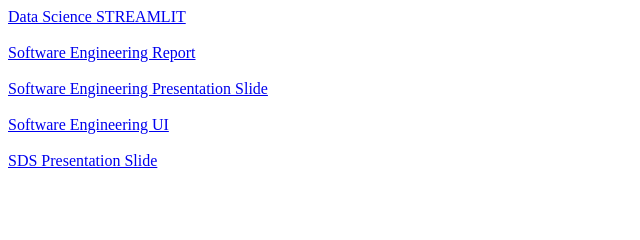
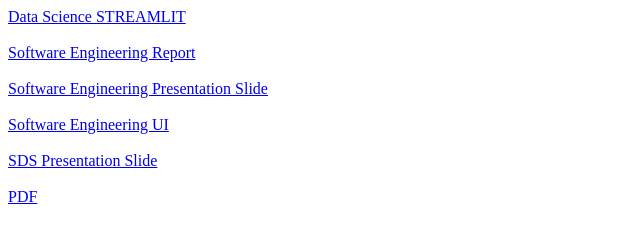
Before and after one commit to OscarChai/OscarChai.github.io, a plain HTML site: page index.html in a window 1280 px wide. Shown: the full height of the page, 0-640 px from the left. Drawn offline with Linux system fonts and the light colour scheme.

Commit message:
Add PDF link to index.html
Added a link to a PDF document in the HTML file.

```diff
--- a/index.html
+++ b/index.html
@@ -11,5 +11,7 @@
 <a href="https://OscarChai.github.io/econsave-ui/index.html">Software Engineering UI</a>
 <br></br>
 <a href="https://canva.link/hk5k19k3i7l2wy2">SDS Presentation Slide</a>
+<br></br>
+<a href="../T06-Chow Jun Bin.pdf">PDF</a>
 </body>
 </html>
```
